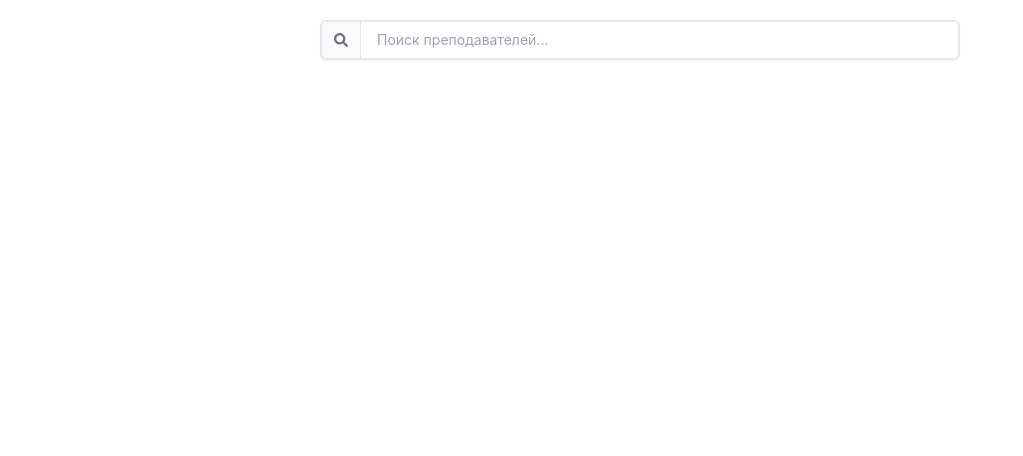
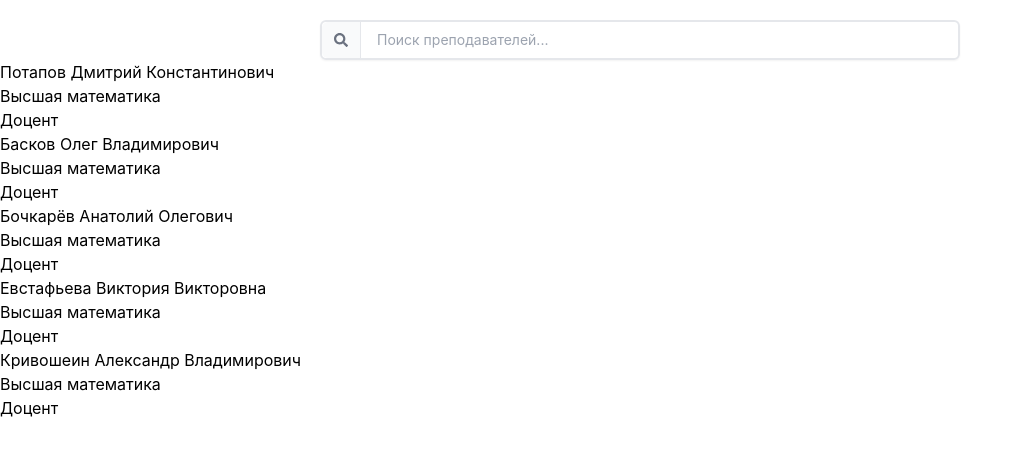
Before and after one commit to Practice-2021/frontend, a React (Create React App) app: page / in a window 1280 px wide. Shown: the top 456 px of the page, without its empty margins (0-1023 px from the left). Built offline with nearby package versions, Linux system fonts and the light colour scheme.

Commit message:
Teachers list addedt

```diff
--- /dev/null
+++ b/src/components/TeacherList/TeacherItem/TeacherItem.jsx
@@ -0,0 +1,10 @@
+const TeacherItem = ({className, fullName, department, position}) => {
+    return (
+    <div className={className}>
+        <p>{fullName}</p>
+        <p>{department}</p>
+        <p>{position}</p>
+    </div>
+)
+}
+export default TeacherItem;
--- /dev/null
+++ b/src/components/TeacherList/TeacherItem/index.js
@@ -0,0 +1 @@
+export {default} from "./TeacherItem";
--- /dev/null
+++ b/src/components/TeacherList/TeacherList.jsx
@@ -0,0 +1,14 @@
+import {useTeachers} from "./hooks/useTeachers";
+import { useSelector } from "react-redux";
+import TeacherItem from "./TeacherItem";
+
+const TeacherList = ({className}) => {
+        useTeachers();
+        const {teachers} = useSelector((state) => state.list);
+        return (
+        <div className={className}>
+            {teachers && teachers.map((teacher) => <TeacherItem className="w-1/2" key={teacher.id} fullName={teacher.full_name} department={teacher.department} position={teacher.position}/>)}
+        </div>
+    )
+}
+export default TeacherList;
--- /dev/null
+++ b/src/components/TeacherList/hooks/useTeachers.js
@@ -0,0 +1,13 @@
+import {useDispatch} from "react-redux";
+import {actions} from "../../../store";
+import { getTeachersTest } from "../../../utils/testData";
+import {useEffect} from "react";
+export const useTeachers = () => {
+    const dispatch = useDispatch();
+    useEffect(() => {
+        const getTeachers = async () => {
+            await getTeachersTest().then((data) => dispatch(actions.setTeachers(data)));
+        }
+        getTeachers();
+    }, [])
+}
--- /dev/null
+++ b/src/components/TeacherList/index.js
@@ -0,0 +1 @@
+export {default} from "./TeacherList";
--- a/src/pages/ListPage/ListPage.jsx
+++ b/src/pages/ListPage/ListPage.jsx
@@ -1,9 +1,11 @@
 import Layout from "../../components/Layout";
 import Search from "../../components/Search";
+import TeacherList from "../../components/TeacherList";
 const ListPage = () => {
     return (
         <Layout className="w-full h-full bg-white filter drop-shadow-xl">
             <Search className="flex justify-center pt-4"/>
+            <TeacherList className="flex flex-wrap mx-auto flex-col"/>
         </Layout>
     )
 }
--- a/src/store/slices/list.js
+++ b/src/store/slices/list.js
@@ -3,11 +3,15 @@ import { createSlice } from '@reduxjs/toolkit'
 const listSlice = createSlice({
     name: 'list',
     initialState: {
-        search: ""
+        search: "",
+        teachers: []
     },
     reducers: {
         setSearch(state,action){
             state.search = action.payload;
+        },
+        setTeachers(state,action){
+            state.teachers = action.payload;
         }
     },
 })
--- /dev/null
+++ b/src/utils/testData.js
@@ -0,0 +1,36 @@
+const teachers = [
+    {
+        id: 1,
+        full_name: "Потапов Дмитрий Константинович",
+        department: "Высшая математика",
+        position: "Доцент"
+    },
+    {
+        id: 2,
+        full_name: "Басков Олег Владимирович",
+        department: "Высшая математика",
+        position: "Доцент"
+    },
+    {
+        id: 3,
+        full_name: "Бочкарёв Анатолий Олегович",
+        department: "Высшая математика",
+        position: "Доцент"
+    },
+    {
+        id: 4,
+        full_name: "Евстафьева Виктория Викторовна",
+        department: "Высшая математика",
+        position: "Доцент"
+    },
+    {
+        id: 5,
+        full_name: "Кривошеин Александр Владимирович",
+        department: "Высшая математика",
+        position: "Доцент"
+    }
+];
+
+export const getTeachersTest = () => {
+    return new Promise((res, rej) => res(teachers))
+}
```
Also changed, not shown: 1 other file (tests, documents, lock files or other folders).
